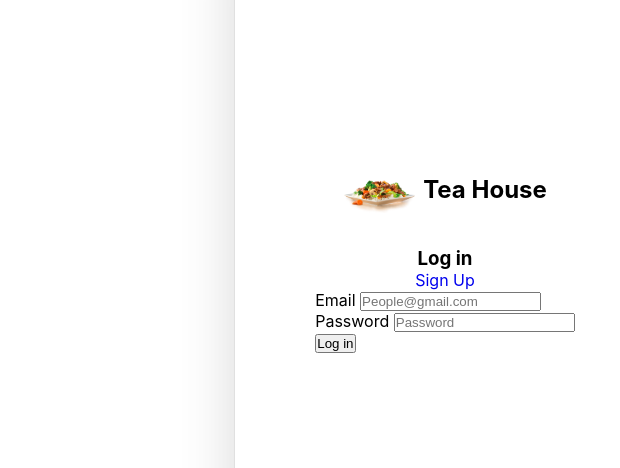
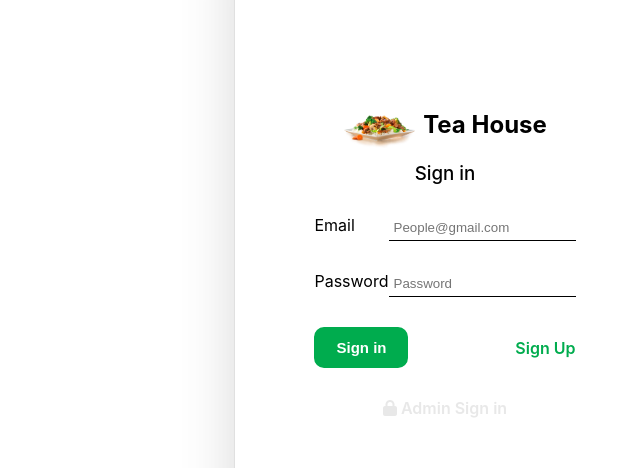
Before and after one commit to OtabekTohirovich/Online-Shopping, a website built with Parcel: page src/pages/sign-in.html in a window 1280 px wide. Shown: the part 188-656 px from the top of the page, 0-620 px from the left. Built offline with nearby package versions, Linux system fonts and the light colour scheme.

Commit message:
added style

```diff
--- a/src/pages/sign-in.html
+++ b/src/pages/sign-in.html
@@ -94,8 +94,8 @@
               </div>
               <h1 class="col__title"> Tea House</h1>
             </div>
-             <h3 class="login__title">Log in</h3>
-            <a href="./sign-up.html">Sign Up</a>
+             <h3 class="login__title">Sign in</h3>
+
             <form class="form__type signIn_form">
               <p class="input__location">
                 <label for="email">Email</label>
@@ -117,10 +117,16 @@
                   id="password"
                 />
               </p>
+              <div class="btn__wreapper">
+                <button class="signin__btn">Sign in</button>
+                <a href="./sign-up.html" class="btn__inline">Sign Up</a>
+              </div>
 
 
-              <button class="signup__btn">Log in</button>
             </form>
+            <div class="login__admin">
+              <a href="./sign-up.html" class="btn__inline"><i class="fa-solid fa-lock"></i>  Admin Sign in</a>
+            </div>
           </div>
           <div class="col" id="img__wreapper-sign">
             <div class="sign__upimg">
--- a/src/sass/pages/_sign-in.scss
+++ b/src/sass/pages/_sign-in.scss
@@ -21,9 +21,64 @@
   }
   .wreappers {
     display: flex;
-    padding-bottom: 3rem;
+    padding-bottom: 1rem;
     .wreap__img {
-        width: 8rem;
+      width: 8rem;
     }
   }
+  .btn__wreapper {
+    display: flex;
+    justify-content: space-between;
+    align-items: center;
+    padding: 3rem 0;
+    .signin__btn {
+      border: 2px solid $mainGreen;
+    padding: 1rem 2rem;
+    border-radius: 1rem;
+    color: $mainWhite;
+    background-color: $mainGreen;
+    font-size: 1.5rem;
+    font-weight: 600;
+    cursor: pointer;
+    }
+    .btn__inline {
+    font-weight: 600;
+    color: $mainGreen;
+    }
+  }
+  .input__location {
+    margin-top: 3rem;
+    display: flex;
+    justify-content: space-between;
+
+    .input__disgn {
+      padding: .5rem;
+      border-top: none;
+      border-left: none;
+      border-right: none;
+      border-bottom: 1px solid;
+    }
+    .input__disgn:focus-visible {
+      outline: none;
+      background-color: $mainWhite;
+    }
+    .input__disgn:focus {
+      color: rgb(4, 102, 45);
+      background-color: $mainWhite;
+
+    }
+    .input__disgn:checked {
+      background-color: $mainWhite;
+    }
+  }
+  .login__title {
+    font-weight: 500;
+  }
+  .login__admin {
+    .btn__inline {
+      font-weight: 600;
+      color: #dbdbdba4;
+    }
+
+  }
 }
```
